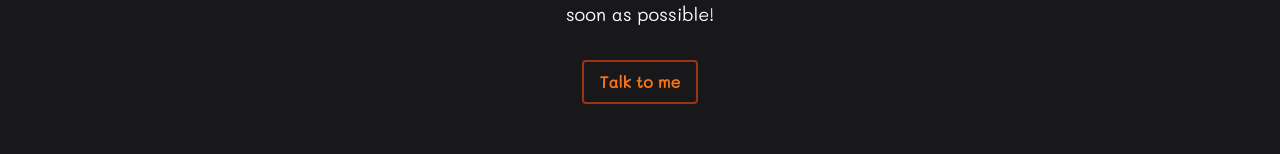
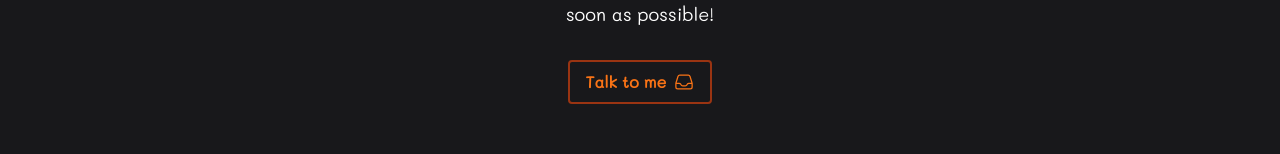
Before and after one commit to GeorgiosDoudouliakis/portfolio-v2, a React (Create React App) app: page / in a window 1280 px wide. Shown: the part 1240-1394 px from the top of the page. Built offline with nearby package versions, Linux system fonts and the light colour scheme.

Commit message:
feat: Add an icon on talk to me link

```diff
--- a/src/components/contact/Contact.js
+++ b/src/components/contact/Contact.js
@@ -6,7 +6,12 @@ export default function Contact() {
                 <span className="text-orange-500">Contact</span>
             </h2>
             <p className="text-center text-white w-80 mx-auto mb-8 md:w-96 xl:text-lg">If you want to discuss something you can text me anytime. I will try to respond as soon as possible!</p>
-            <a href="mailto: dudugeorge89@gmail.com" className="font-bold text-orange-500 py-2 px-4 mx-auto cursor-pointer border-2 border-orange-800 rounded hover:text-white hover:bg-orange-800 md:text-sm md:py-2 lg:text-base">Talk to me</a>
+            <a href="mailto: dudugeorge89@gmail.com" className="font-bold inline-flex text-orange-500 py-2 px-4 mx-auto cursor-pointer border-2 border-orange-800 rounded hover:text-white hover:bg-orange-800 md:text-sm md:py-2 lg:text-base">
+                <span className="mr-2">Talk to me</span>
+                <svg xmlns="http://www.w3.org/2000/svg" fill="none" viewBox="0 0 24 24" strokeWidth={1.5} stroke="currentColor" className="w-5 h-5 mt-0.5">
+                    <path strokeLinecap="round" strokeLinejoin="round" d="M2.25 13.5h3.86a2.25 2.25 0 012.012 1.244l.256.512a2.25 2.25 0 002.013 1.244h3.218a2.25 2.25 0 002.013-1.244l.256-.512a2.25 2.25 0 012.013-1.244h3.859m-19.5.338V18a2.25 2.25 0 002.25 2.25h15A2.25 2.25 0 0021.75 18v-4.162c0-.224-.034-.447-.1-.661L19.24 5.338a2.25 2.25 0 00-2.15-1.588H6.911a2.25 2.25 0 00-2.15 1.588L2.35 13.177a2.25 2.25 0 00-.1.661z" />
+                </svg>
+            </a>
         </section>
     )
 }
```
